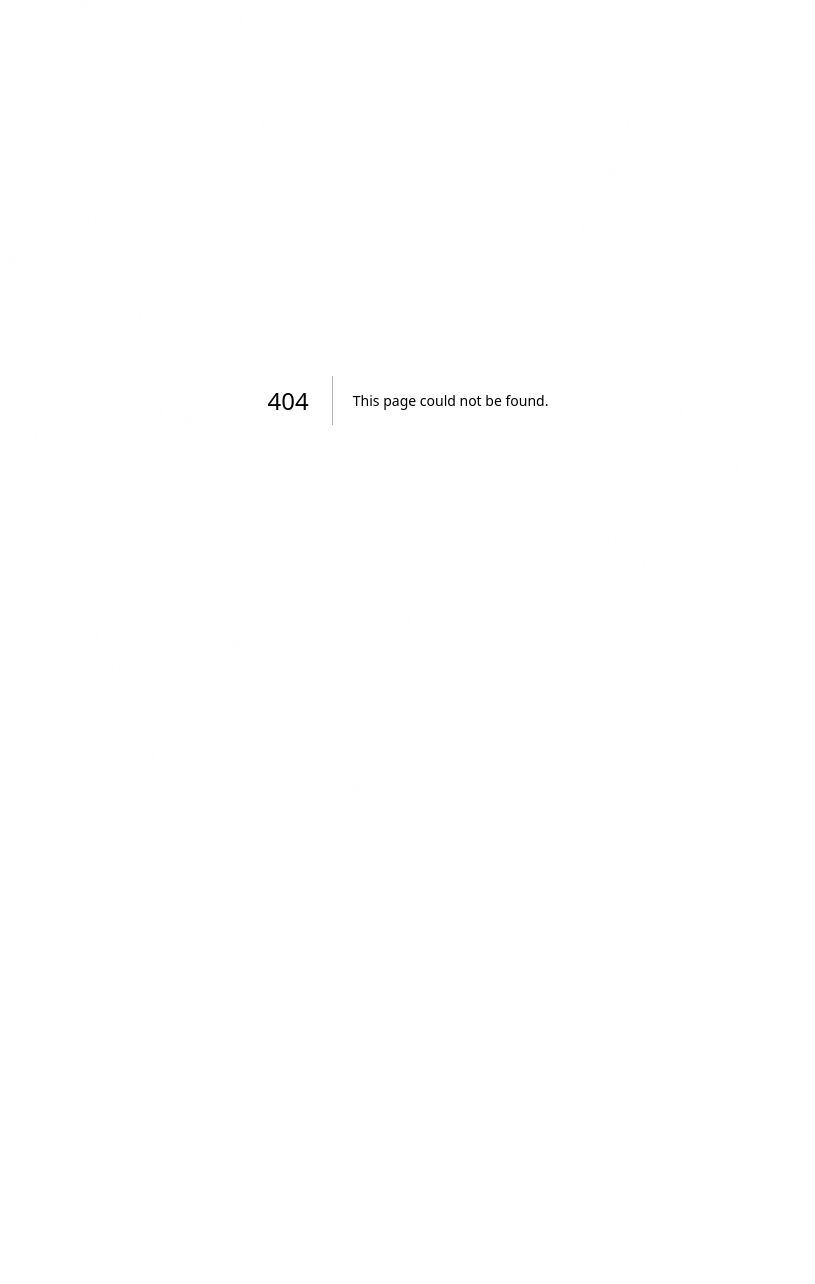
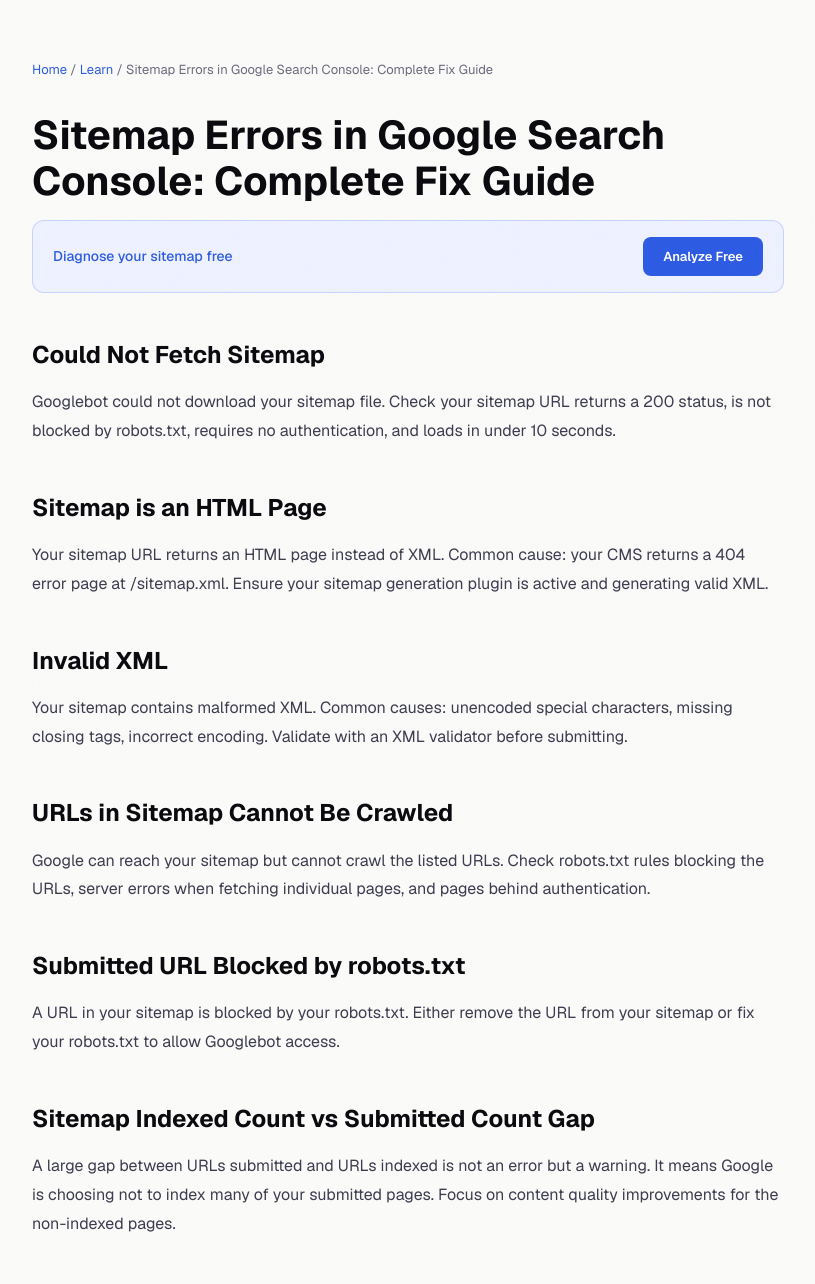
Before and after one commit to Watermelon-Coctail-Bar/sitemap-fixer, a Next.js app: page /learn/sitemap-errors-google-search-console in a window 1280 px wide. Before the commit this address had no page. Shown: the top 1284 px of the page, without its empty margins (232-1047 px from the left). Before the commit the page ends 800 px from the top, so only its background shows below. Built offline with nearby package versions, Linux system fonts and the light colour scheme.

Commit message:
Add Sitemap Errors guide for Google Search Console
This page provides a comprehensive guide on diagnosing and fixing sitemap errors in Google Search Console, including common issues and solutions.

```diff
--- /dev/null
+++ b/src/app/learn/sitemap-errors-google-search-console/page.tsx
@@ -0,0 +1,28 @@
+import type { Metadata } from 'next';
+export const metadata: Metadata = { title: 'Sitemap Errors Google Search Console: Fix Every Error | SitemapFixer', description: 'Getting sitemap errors in Google Search Console? A complete guide to every sitemap error type and exactly how to fix each one.', alternates: { canonical: 'https://sitemapfixer.com/learn/sitemap-errors-google-search-console' }, openGraph: { title: 'Sitemap Errors in Google Search Console: Complete Fix Guide', description: 'Getting sitemap errors in Google Search Console? A complete guide to every sitemap error type and exactly how to fix each one.', url: 'https://sitemapfixer.com/learn/sitemap-errors-google-search-console', type: 'article' } };
+export default function Page() { return (
+  <div style={{ maxWidth: 800, margin: '0 auto', padding: '60px 24px' }}>
+    <nav style={{ fontSize: 13, color: '#6b6b7d', marginBottom: 32 }}><a href="/" style={{ color: '#2d5be3', textDecoration: 'none' }}>Home</a>{' / '}<a href="/learn" style={{ color: '#2d5be3', textDecoration: 'none' }}>Learn</a>{' / '}<span>Sitemap Errors in Google Search Console: Complete Fix Guide</span></nav>
+    <h1 style={{ fontSize: 40, fontWeight: 700, color: '#0a0a0f', marginBottom: 16, lineHeight: 1.15 }}>Sitemap Errors in Google Search Console: Complete Fix Guide</h1>
+    <div style={{ background: '#eef1ff', border: '1px solid rgba(45,91,227,0.2)', borderRadius: 12, padding: '16px 20px', marginBottom: 40, display: 'flex', alignItems: 'center', justifyContent: 'space-between', gap: 16 }}><span style={{ fontSize: 14, color: '#2d5be3', fontWeight: 500 }}>Diagnose your sitemap free</span><a href="/" style={{ background: '#2d5be3', color: 'white', padding: '10px 20px', borderRadius: 8, textDecoration: 'none', fontWeight: 600, fontSize: 13 }}>Analyze Free</a></div>
+    <div style={{ fontSize: 16, color: '#3d3d4f', lineHeight: 1.8 }}>
+        <h2 style={{ fontSize: 24, fontWeight: 700, color: '#0a0a0f', marginTop: 40, marginBottom: 12 }}>Could Not Fetch Sitemap</h2>
+        <p style={{ marginBottom: 20 }}>Googlebot could not download your sitemap file. Check your sitemap URL returns a 200 status, is not blocked by robots.txt, requires no authentication, and loads in under 10 seconds.</p>
+        <h2 style={{ fontSize: 24, fontWeight: 700, color: '#0a0a0f', marginTop: 40, marginBottom: 12 }}>Sitemap is an HTML Page</h2>
+        <p style={{ marginBottom: 20 }}>Your sitemap URL returns an HTML page instead of XML. Common cause: your CMS returns a 404 error page at /sitemap.xml. Ensure your sitemap generation plugin is active and generating valid XML.</p>
+        <h2 style={{ fontSize: 24, fontWeight: 700, color: '#0a0a0f', marginTop: 40, marginBottom: 12 }}>Invalid XML</h2>
+        <p style={{ marginBottom: 20 }}>Your sitemap contains malformed XML. Common causes: unencoded special characters, missing closing tags, incorrect encoding. Validate with an XML validator before submitting.</p>
+        <h2 style={{ fontSize: 24, fontWeight: 700, color: '#0a0a0f', marginTop: 40, marginBottom: 12 }}>URLs in Sitemap Cannot Be Crawled</h2>
+        <p style={{ marginBottom: 20 }}>Google can reach your sitemap but cannot crawl the listed URLs. Check robots.txt rules blocking the URLs, server errors when fetching individual pages, and pages behind authentication.</p>
+        <h2 style={{ fontSize: 24, fontWeight: 700, color: '#0a0a0f', marginTop: 40, marginBottom: 12 }}>Submitted URL Blocked by robots.txt</h2>
+        <p style={{ marginBottom: 20 }}>A URL in your sitemap is blocked by your robots.txt. Either remove the URL from your sitemap or fix your robots.txt to allow Googlebot access.</p>
+        <h2 style={{ fontSize: 24, fontWeight: 700, color: '#0a0a0f', marginTop: 40, marginBottom: 12 }}>Sitemap Indexed Count vs Submitted Count Gap</h2>
+        <p style={{ marginBottom: 20 }}>A large gap between URLs submitted and URLs indexed is not an error but a warning. It means Google is choosing not to index many of your submitted pages. Focus on content quality improvements for the non-indexed pages.</p>
+    </div>
+    <div style={{ background: '#0a0a0f', borderRadius: 12, padding: '32px', textAlign: 'center', marginTop: 48 }}><div style={{ fontSize: 20, fontWeight: 700, color: 'white', marginBottom: 8 }}>Fix your sitemap now</div><div style={{ color: '#9999aa', marginBottom: 20, fontSize: 14 }}>Free analysis in 60 seconds</div><a href="/" style={{ background: 'white', color: '#0a0a0f', padding: '14px 28px', borderRadius: 8, textDecoration: 'none', fontWeight: 700 }}>Analyze My Sitemap</a></div>
+    <div style={{ marginTop: 48, borderTop: '1px solid #e4e4ed', paddingTop: 32 }}><div style={{ fontWeight: 600, color: '#0a0a0f', marginBottom: 16 }}>Related guides</div><ul style={{ listStyle: 'none', padding: 0, display: 'flex', gap: 12, flexWrap: 'wrap' }}>
+          <li><a href="/learn/sitemap-not-working" style={{ color: '#2d5be3', textDecoration: 'none', background: '#eef1ff', padding: '6px 14px', borderRadius: 6, fontSize: 13 }}>Sitemap Not Working</a></li>
+          <li><a href="/learn/sitemap-checker" style={{ color: '#2d5be3', textDecoration: 'none', background: '#eef1ff', padding: '6px 14px', borderRadius: 6, fontSize: 13 }}>Sitemap Checker</a></li>
+          <li><a href="/learn/sitemap-validator" style={{ color: '#2d5be3', textDecoration: 'none', background: '#eef1ff', padding: '6px 14px', borderRadius: 6, fontSize: 13 }}>Sitemap Validator</a></li>
+    </ul></div>
+  </div>); }
```
